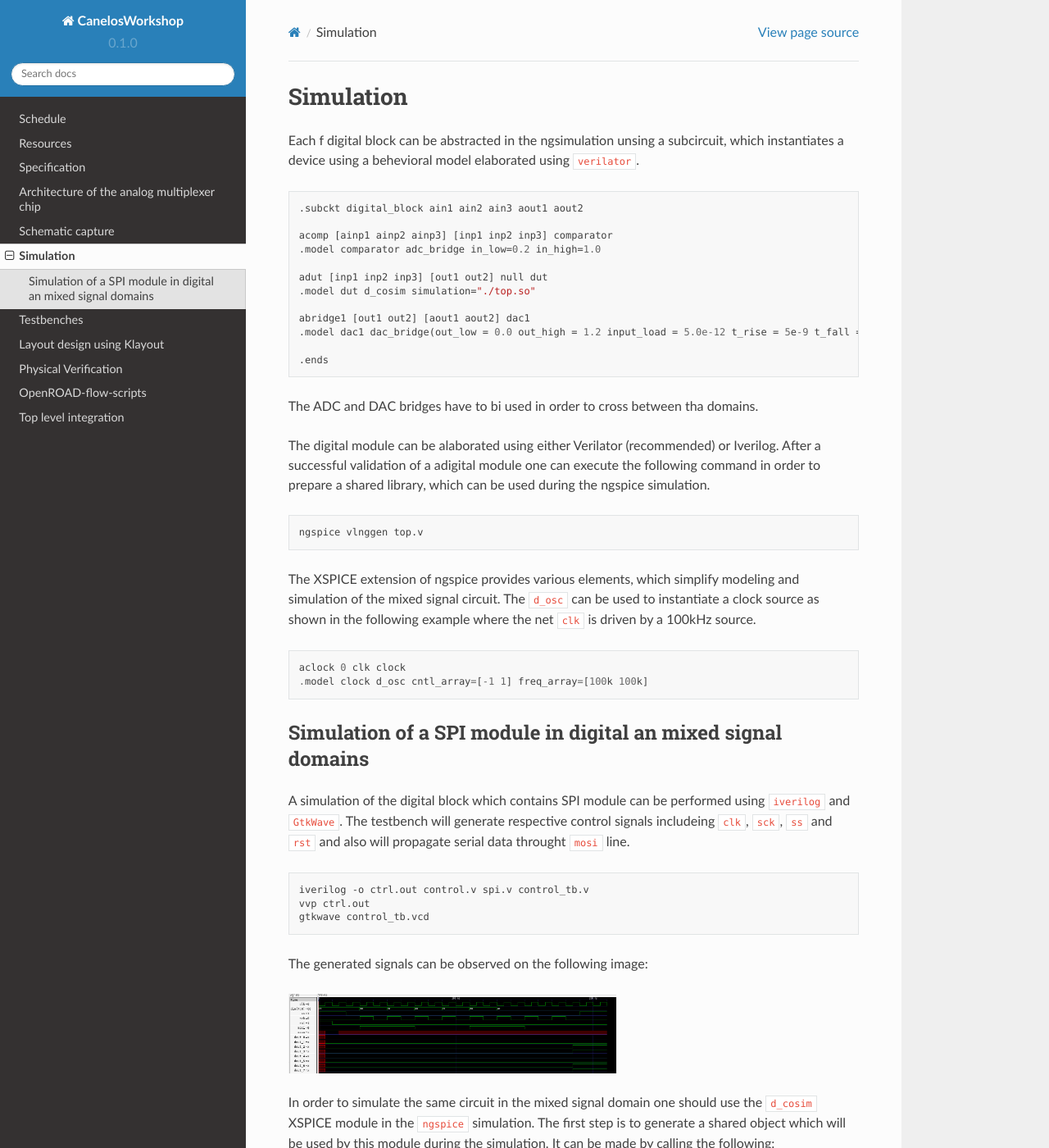
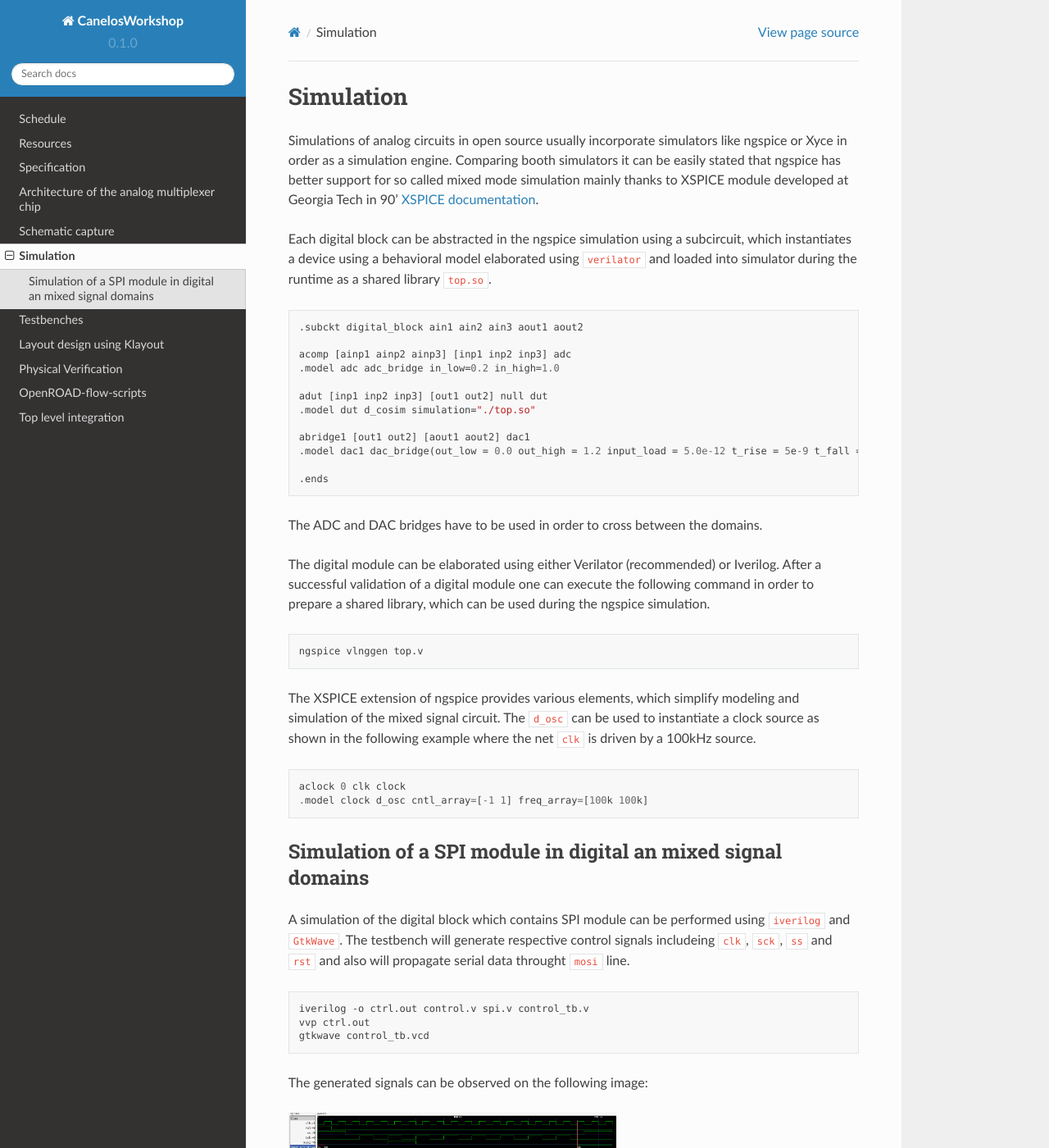
Before and after one commit to KrzysztofHerman/CanelosWorkshopIHP2024-docs, a Sphinx documentation site: the page built from docs/source/simulation.rst, in a window 1280 px wide and 1400 px high. Shown: the whole window at 82% size. Built offline with Sphinx 7.4.7 and the Read the Docs theme 2.0.0, drawn with Linux system fonts in a browser that asks for light colours; some of the changed text lies outside the part shown.

Commit message:
klayout and simulation updated
Signed-off-by: KrzysztofHerman <herman@ihp-microelectronics.com>

```diff
--- a/docs/source/index.rst
+++ b/docs/source/index.rst
@@ -5,7 +5,7 @@ Welcome to Mixed Signal design track documentation!
 .. note::
 
    This documentation is to help the participants of Canelos Workshop to
-   design an analog/switch multiplexer using open source tools and IHP-Open=PDK.
+   design an analog/switch multiplexer using open source tools and IHP-Open-PDK.
 
 Contents
 --------
--- a/docs/source/resources.rst
+++ b/docs/source/resources.rst
@@ -3,9 +3,9 @@ Resources
 
 The PDK documentation can be found `IHP-docu <https://ihp-open-pdk-docu.readthedocs.io/en/latest>`_.
 
-The tools/docker image can be found `UTFSM docker <https://github.com/ChipUSM/usm-vlsi-tools>`_.
+The tools/docker image can be found `USM docker <https://github.com/ChipUSM/usm-vlsi-tools>`_.
 
-The project githibcan be found `AnalogMulitiplexer link <https://github.com/KrzysztofHerman/AnalogMux-Workshop/tree/main>`_.
+The project github can be found `AnalogMulitiplexer link <https://github.com/KrzysztofHerman/AnalogMux-Workshop/tree/main>`_.
 
 
 Datasheets of some analog multiplexers/switches
--- a/docs/source/simulation.rst
+++ b/docs/source/simulation.rst
@@ -1,16 +1,21 @@
 Simulation
 ===========
 
-Each f
-digital block can be abstracted in the ngsimulation unsing a subcircuit, which instantiates a
-device using a behevioral model elaborated using ``verilator``.
+Simulations of analog circuits in open source usually incorporate simulators like ngspice or Xyce in order
+as a simulation engine. Comparing booth simulators it can be easily stated that ngspice has better support
+for so called mixed mode simulation mainly thanks to XSPICE module developed at Georgia Tech in 90'
+`XSPICE documentation <https://ngspice.sourceforge.io/devdocs.html>`_.
+
+Each digital block can be abstracted in the ngspice simulation using a subcircuit, which instantiates a
+device using a behavioral model elaborated using ``verilator`` and loaded into simulator during the runtime as a shared
+library ``top.so``.
 
 .. code-block:: spice
 
   .subckt digital_block ain1 ain2 ain3 aout1 aout2
 
-  acomp [ainp1 ainp2 ainp3] [inp1 inp2 inp3] comparator
-  .model comparator adc_bridge in_low=0.2 in_high=1.0
+  acomp [ainp1 ainp2 ainp3] [inp1 inp2 inp3] adc
+  .model adc adc_bridge in_low=0.2 in_high=1.0
 
   adut [inp1 inp2 inp3] [out1 out2] null dut
   .model dut d_cosim simulation="./top.so"
@@ -20,10 +25,10 @@ device using a behevioral model elaborated using ``verilator``.
 
   .ends
 
-The ADC and DAC bridges have to bi used in order to cross between tha domains.
+The ADC and DAC bridges have to be used in order to cross between the domains.
 
-The digital module can be alaborated using either Verilator (recommended) or Iverilog.
-After a successful validation of a adigital module one can execute the following command in order to
+The digital module can be elaborated using either Verilator (recommended) or Iverilog.
+After a successful validation of a digital module one can execute the following command in order to
 prepare a shared library, which can be used during the ngspice simulation.
 
 .. code-block:: bash
@@ -71,8 +76,11 @@ during the simulation. It can be made by calling the following:
 
   ngspice vlnggen control.v
 
-The following image shows  a complete schematic which instantiates SPI module and generates appropiate signals in
-order to drive the digital module inputs.
+The next step involves a xschem symbol creation which references respective inputs and outputs. Since the digital module
+drives the transmission gate transistors the load we apply has a capacitive character.
+
+The following image shows  a complete schematic which instantiates SPI module and generates stimuli signals in
+order to drive the digital module inputs. :which
 
 .. image:: _static/spitest_sch.png
   :width: 800
```
Also changed, not shown: docs/source/layout.rst (+0 -42 lines), docs/source/physicalverification.rst (+37 -3 lines), docs/source/schedule.rst (+5 -5 lines), docs/source/_static/spitest_gaw.png, docs/source/_static/spitest_gtkw.png, docs/source/_static/spitest_sch.png.
